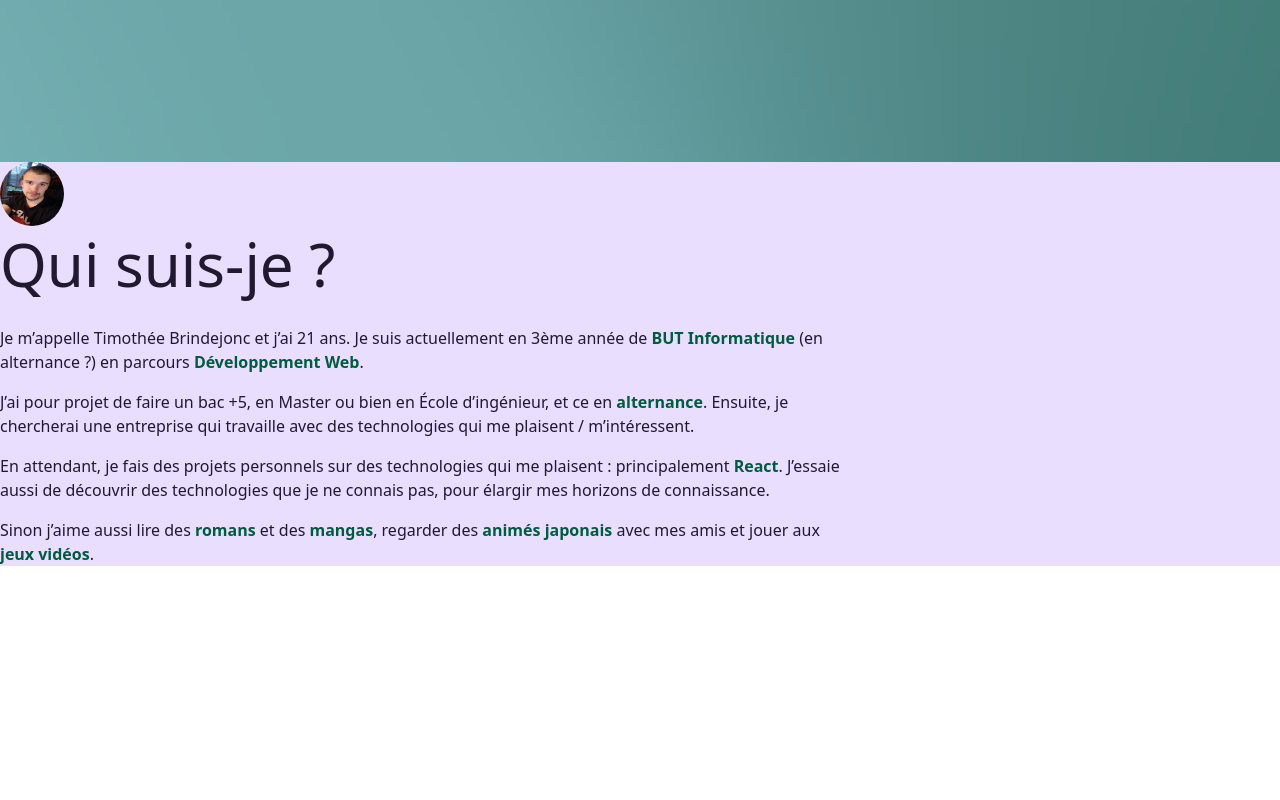
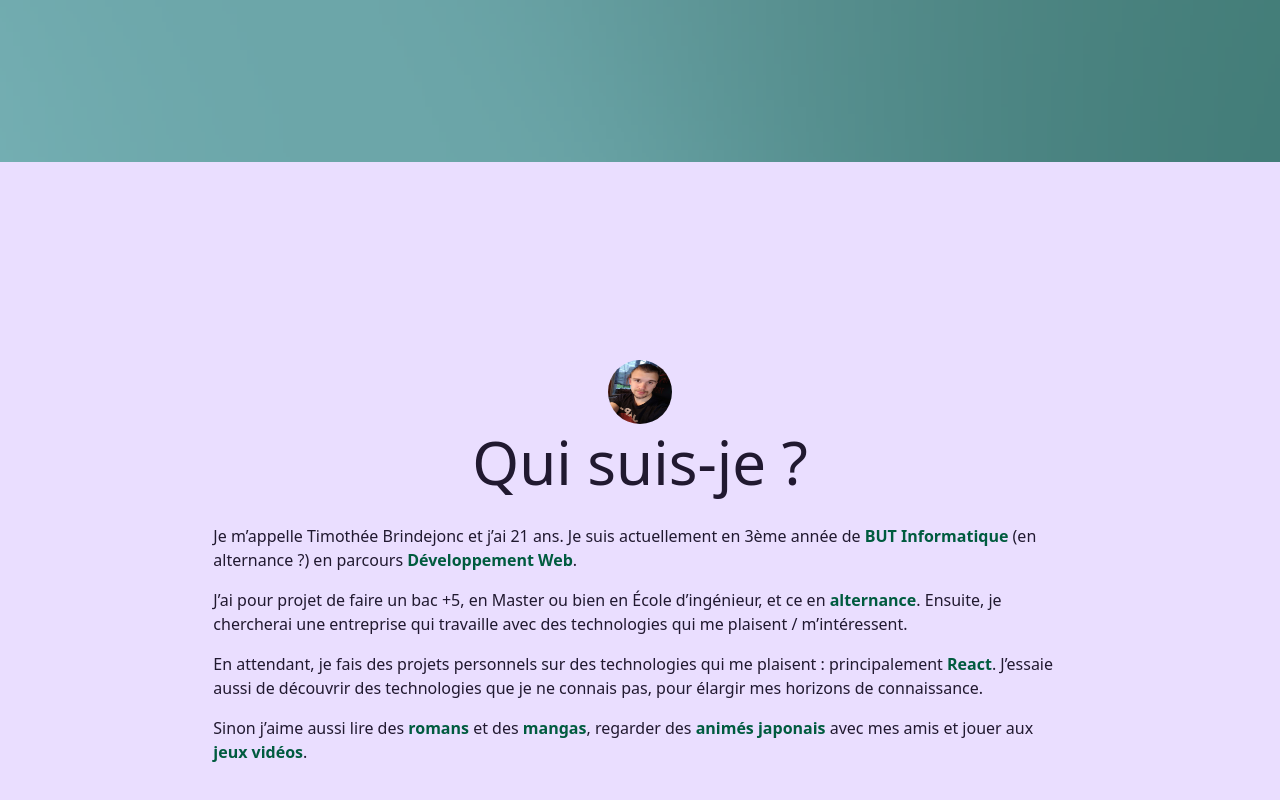
Before and after one commit to Timeuh/Portfolio-v2, a React (Vite) app: page / in a window 1280 px wide. Shown: the part 638-1438 px from the top of the page. Before the commit the page ends 1204 px from the top, so only its background shows below. Built offline with nearby package versions, Linux system fonts and the light colour scheme.

Commit message:
style: make base class for about component

```diff
--- a/src/index.css
+++ b/src/index.css
@@ -22,4 +22,8 @@
     .home-dark-mobile {
         @apply bg-home-dark-mobile
     }
+
+    .about-base-mobile {
+        @apply h-screen w-full flex flex-col items-center justify-center
+    }
 }
```
